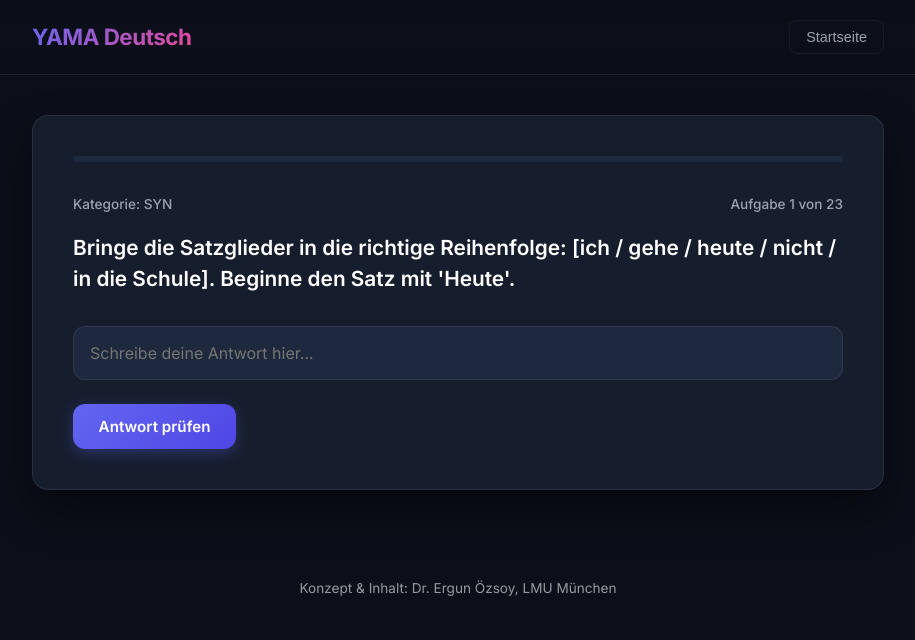
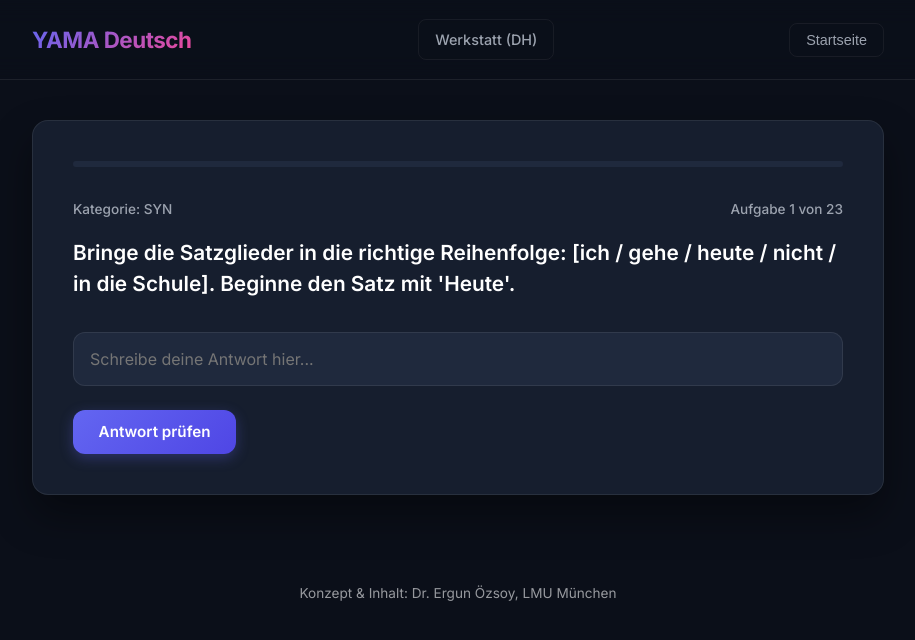
Before and after one commit to ergunozsoy/YAMA-Deutsch, a React (Vite) app in the folder 06_App_Code/: page / in a window 1280 px wide. Both pictures are taken after a click on the element 419 px from the left and 498 px from the top of the page. Shown: the top 640 px of the page, without its empty margins (182-1097 px from the left). Built offline with nearby package versions, Linux system fonts and the light colour scheme.

Commit message:
Update App.tsx

```diff
--- a/06_App_Code/src/App.tsx
+++ b/06_App_Code/src/App.tsx
@@ -264,7 +264,7 @@ export default function App() {
         <div className="header-container">
           <div className="logo" onClick={() => setView('home')}>YAMA Deutsch</div>
           {view !== 'home' && (
-            <button className="nav-home-btn" onClick={() => setView('home')}>Startseite</button>
+            <><a className="nav-home-btn" href="https://github.com/ergunozsoy/YAMA-Deutsch/blob/main/YAMA_WERKSTATT.md" target="_blank" rel="noopener noreferrer" style={{ textDecoration: 'none', marginRight: '0.5rem' }}>Werkstatt (DH)</a><button className="nav-home-btn" onClick={() => setView('home')}>Startseite</button></>
           )}
         </div>
       </header>
```
